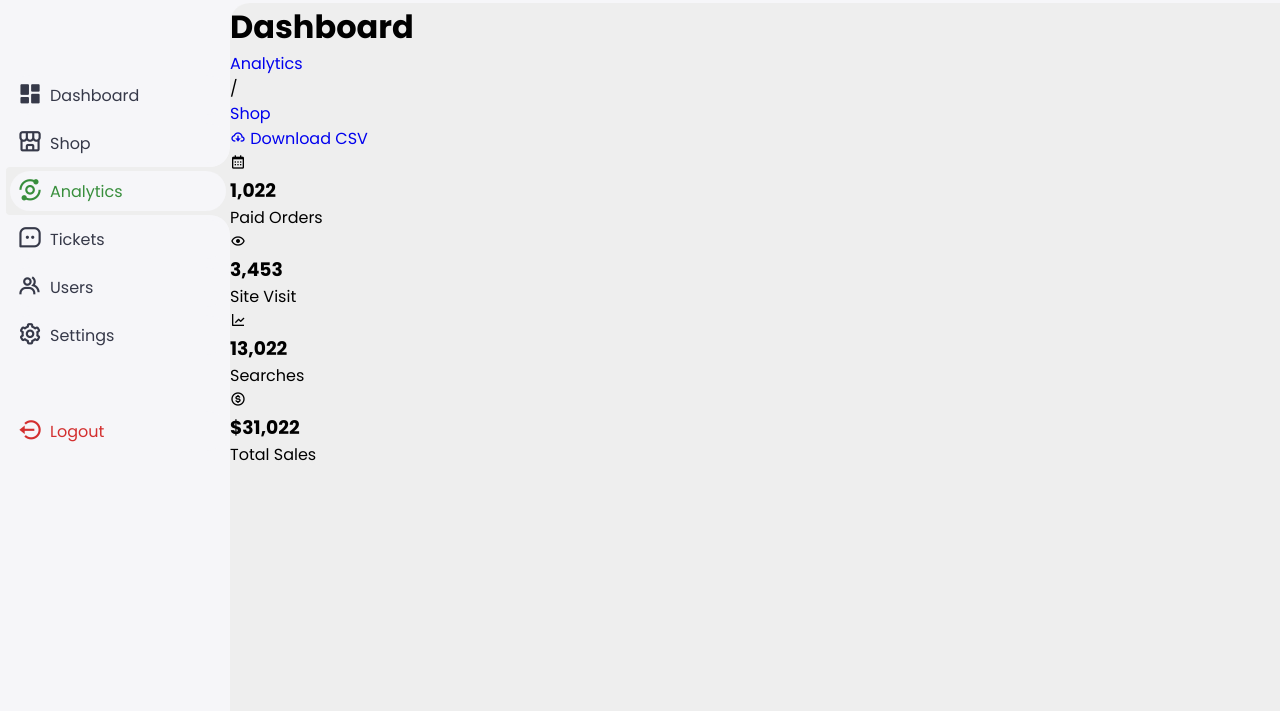
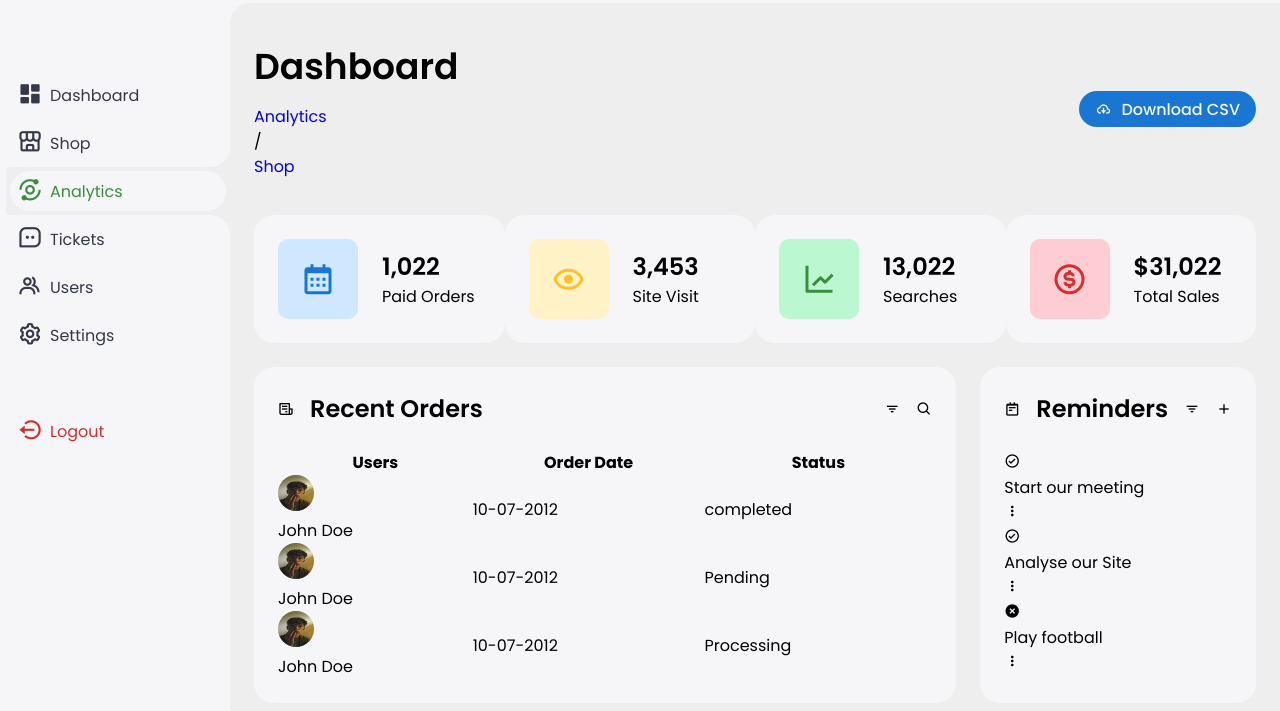
Before and after one commit to DamianDev11/html-css-js-mini-projects, a plain HTML site: page Admin Dashboard/index.html in a window 1280 px wide. Shown: the part 53-764 px from the top of the page. Drawn offline with nearby package versions, Linux system fonts and the light colour scheme.

Commit message:
Added reminder section and Order section

```diff
--- a/Admin Dashboard/index.html
+++ b/Admin Dashboard/index.html
@@ -121,6 +121,86 @@
           </li>
         </ul>
         <!-- End of Insights-->
+        <div class="bottom-data">
+          <div class="orders">
+            <div class="header">
+              <i class="bx bx-receipt"></i>
+              <h3>Recent Orders</h3>
+              <i class="bx bx-filter"></i>
+              <i class="bx bx-search"></i>
+            </div>
+            <table>
+              <thead>
+                <tr>
+                  <th>Users</th>
+                  <th>Order Date</th>
+                  <th>Status</th>
+                </tr>
+              </thead>
+              <tbody>
+                <tr>
+                  <td>
+                    <img src="profile-1.jpg" />
+                    <p>John Doe</p>
+                  </td>
+                  <td>10-07-2012</td>
+                  <td><span class="status completed">completed</span></td>
+                </tr>
+                <tr>
+                  <td>
+                    <img src="profile-1.jpg" />
+                    <p>John Doe</p>
+                  </td>
+                  <td>10-07-2012</td>
+                  <td><span class="status pending">Pending</span></td>
+                </tr>
+                <tr>
+                  <td>
+                    <img src="profile-1.jpg" />
+                    <p>John Doe</p>
+                  </td>
+                  <td>10-07-2012</td>
+                  <td><span class="status process">Processing</span></td>
+                </tr>
+              </tbody>
+            </table>
+          </div>
+
+          <!-- Reminders -->
+          <div class="reminders">
+            <div class="header">
+              <i class="bx bx-notepad"></i>
+              <h3>Reminders</h3>
+              <i class="bx bx-filter"></i>
+              <i class="bx bx-plus"></i>
+            </div>
+            <ul class="task-list">
+              <li class="completed">
+                <div class="task-title">
+                  <i class="bx bx-check-circle"></i>
+                  <p>Start our meeting</p>
+                </div>
+                <i class="bx bx-dots-vertical-rounded"></i>
+              </li>
+              <li class="completed">
+                <div class="task-title">
+                  <i class="bx bx-check-circle"></i>
+                  <p>Analyse our Site</p>
+                </div>
+                <i class="bx bx-dots-vertical-rounded"></i>
+              </li>
+              <li class="completed">
+                <div class="task-title">
+                  <i class="bx bxs-x-circle"></i>
+                  <p>Play football</p>
+                </div>
+                <i class="bx bx-dots-vertical-rounded"></i>
+              </li>
+            </ul>
+          </div>
+
+          <!-- End of Reminder-->
+        </div>
       </main>
     </div>
 
--- a/Admin Dashboard/style.css
+++ b/Admin Dashboard/style.css
@@ -309,3 +309,163 @@ body{
 .content nav #theme-toggle:checked+.theme-toggle::before{
     left: calc(100% - (25px - 4px) - 2px);
 }
+
+.content main{
+    width: 100%;
+    padding: 36px 24px;
+    max-height: calc(100vh - 56px);
+}
+
+.content main .header {
+    display: flex;
+    align-items: center;
+    justify-content: space-between;
+    grid-gap: 16px;
+    flex-wrap: wrap;
+}
+
+.content main .header .left h1{
+    font-size: 36px;
+    font-weight: 600;
+    margin-bottom: 10px;
+    color: var(--daark);
+}
+
+.content main .header .left .breadcrumb {
+    display: flex;
+    align-items: center;
+    grid-gap: 16px;
+}
+
+.content main .header .left .breadcrumb li{
+    color: var(--daark);
+}
+
+.content main .header .left .breadcrumb li a{
+    color: var(--dark-grey);
+    pointer-events: none;
+}
+
+.content main .header .left .breadcrumb li a.active{
+     color: var(--primary);
+     pointer-events: none;
+}
+
+.content main .header .report{
+    height: 36px;
+    padding: 0 16px;
+    border-radius: 36px;
+    background: var(--primary);
+    color: var(--light);
+    display: flex;
+    align-items: center;
+    justify-content: center;
+    grid-gap: 10px;
+    font-weight: 500;
+
+}
+
+.content main .insights{
+    display: grid;
+    grid-template-columns: repeat(auto-fit,minmax(240px,1fr));
+    margin-top: 36px;
+}
+
+.content main .insights li {
+    padding: 24px;
+    background: var(--light);
+    border-radius: 20px;
+    display: flex;
+    align-items: center;
+    grid-gap: 24px;
+    cursor: pointer;
+
+}
+
+.content main .insights li .bx{
+    width: 80px;
+    height: 80px;
+    border-radius: 10px;
+    font-size: 36px;
+    display: flex;
+    align-items: center;
+    justify-content: center;
+}
+.content main .insights li:nth-child(1) .bx{
+    background: var(--light-primary);
+    color: var(--primary);
+}
+.content main .insights li:nth-child(2) .bx{
+    background: var(--light-warning);
+    color: var(--warning);
+}
+.content main .insights li:nth-child(3) .bx{
+    background: var(--light-success);
+    color: var(--success);
+}
+.content main .insights li:nth-child(4) .bx{
+    background: var(--light-danger);
+    color: var(--danger);
+}
+
+.content main .insights li .info h3{
+    font-size: 24px;
+    font-weight: 600;
+    color: var(--daark);
+}
+
+.content main .insights li .info p{
+    color: var(--daark);
+}
+
+.content main .bottom-data {
+    display: flex;
+    flex-wrap: wrap;
+    grid-gap: 24px;
+    margin-top: 24px;
+    width: 100%;
+    width: 100%;
+    color: var(--daark);
+}
+
+.content main .bottom-data>div{
+    border-radius: 20px;
+    background: var(--light);
+    padding: 24px;
+    overflow: auto;
+
+}
+
+.content main .bottom-data .header {
+    display: flex;
+    align-items: center;
+    grid-gap: 16px;
+    margin-bottom: 24px;
+}
+
+.content main .bottom-data .header h3{
+    margin-right: auto;
+    font-size: 24px;
+    font-weight: 600;
+
+}
+
+.content main .bottom-data .header .bx {
+    cursor: pointer;
+}
+
+.content main .bottom-data .orders{
+    flex-grow: 1;
+    flex-basis: 500px;
+}
+
+.content main .bottom-data .orders table{
+    width: 100%;
+    border-collapse: collapse;
+}
+
+.content main .bottom-data .orders table td img{
+    width: 36px;
+    height: 36px;
+    border-radius: 50%;
+}
```
